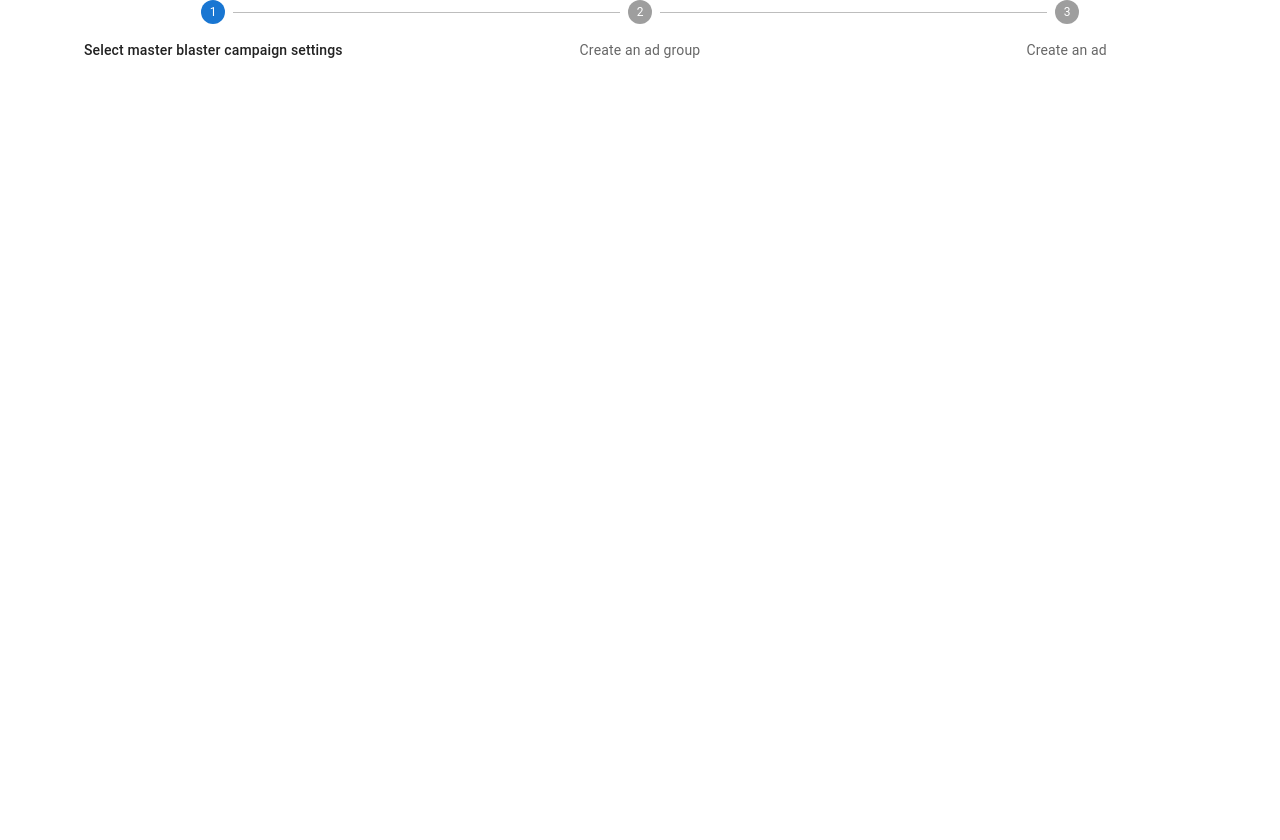
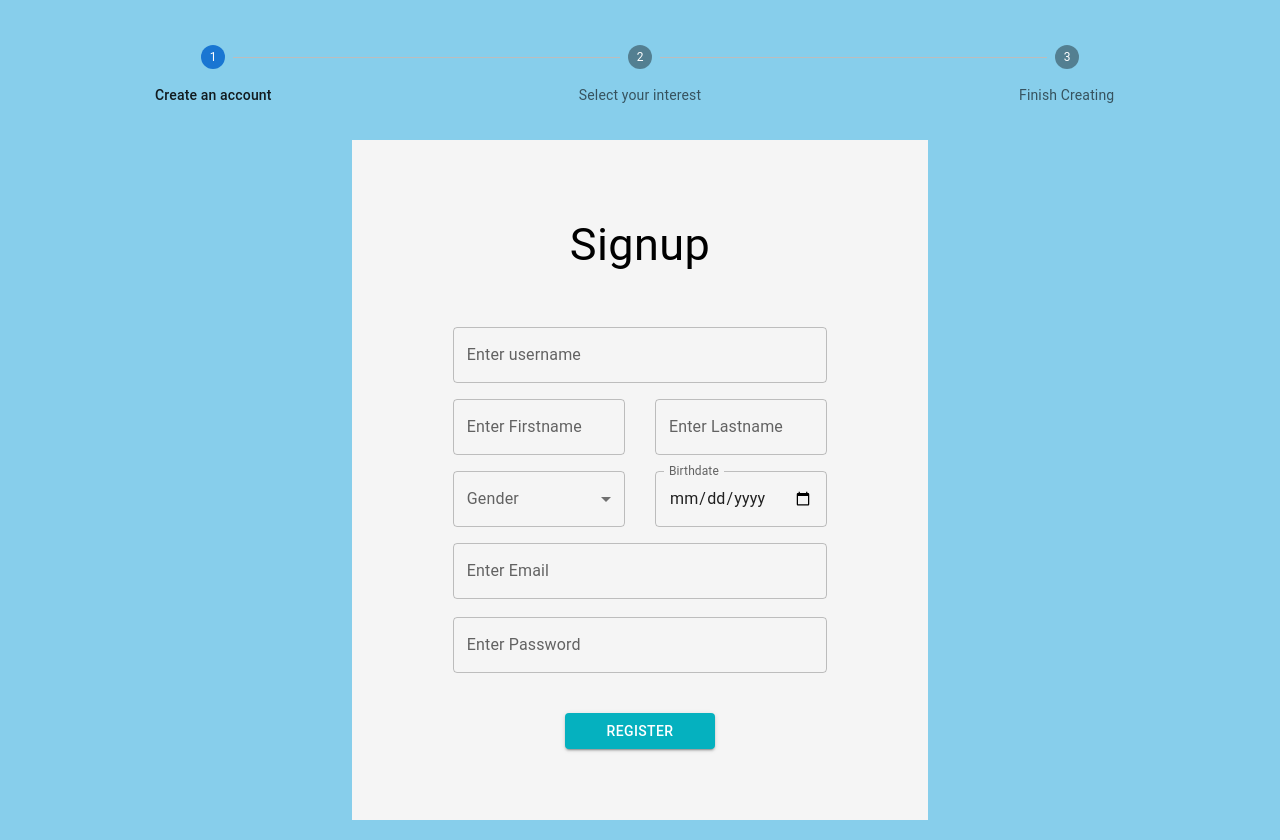
Before and after one commit to Nataquino/pnyx, a React (Create React App) app in the folder pnyx_frontend/: page /signUp in a window 1280 px wide. Before the commit the page ends 800 px from the top, so only its background shows below. Built offline with nearby package versions, Linux system fonts and the light colour scheme.

Commit message:
feat: Signup page and Interest page added
The interest page has no content

```diff
--- a/pnyx_frontend/src/App.js
+++ b/pnyx_frontend/src/App.js
@@ -1,5 +1,5 @@
 import { BrowserRouter as Router, Routes, Route } from "react-router-dom";
-import { LoginPage, SignUpPage } from "./pages";
+import { LoginPage, SignUpPage, InterestPage } from "./pages";
 
 function App() {
   return (
@@ -7,6 +7,7 @@ function App() {
       <Routes>
         <Route path="/" element={<LoginPage />} />
         <Route path="/signUp" element={<SignUpPage />} />
+        <Route path="/interest" element={<InterestPage />} />
       </Routes>
     </Router>
   );
--- /dev/null
+++ b/pnyx_frontend/src/pages/InterestPage.jsx
@@ -0,0 +1,18 @@
+import {
+    Stack,
+    Box,
+    Typography,
+
+  } from "@mui/material";
+import { useState } from "react";
+import * as React from "react";
+import { useNavigate } from "react-router-dom";
+
+const InterestPage = () => {
+    return(
+        <Box>
+            <Typography>Hello</Typography>
+        </Box>
+    );
+}
+export default InterestPage;
--- a/pnyx_frontend/src/pages/LoginPage.jsx
+++ b/pnyx_frontend/src/pages/LoginPage.jsx
@@ -111,7 +111,7 @@ const LoginPage = () => {
               style={{ color: "#05B1BF" }}
             >
               Click here
-            </span>{" "}
+            </span>
           </Typography>
         </Box>
 
--- a/pnyx_frontend/src/pages/SignUpPage.jsx
+++ b/pnyx_frontend/src/pages/SignUpPage.jsx
@@ -1,13 +1,57 @@
-import { Box, Stepper, Step, StepLabel } from "@mui/material";
+import {
+  Stack,
+  Box,
+  Stepper,
+  Step,
+  StepLabel,
+  Container,
+  Typography,
+  TextField,
+  Button,
+  FormControl,
+  InputLabel,
+  Select,
+  MenuItem,
+} from "@mui/material";
+import { useState } from "react";
+import * as React from "react";
+import { useNavigate } from "react-router-dom";
+
+
 
 const SignUpPage = () => {
   const steps = [
-    "Select master blaster campaign settings",
-    "Create an ad group",
-    "Create an ad",
+    "Create an account",
+    "Select your interest",
+    "Finish Creating ",
   ];
+
+  const handleChange = (event) => {
+    setGender(event.target.value);
+  };
+
+
+  const navigate = useNavigate();
+  const [username, setUsername] = useState("");
+  const [firstname, setFname] = useState("");
+  const [lastname, setLname] = useState("");
+  const [gender, setGender] = useState("");
+  const [birthdate, setBirthdate] = useState("");
+  const [email, setEmail] = useState("");
+  const [password, setPassword] = useState("");
+
   return (
-    <Box>
+    <Stack
+      sx={{
+        backgroundColor: "skyblue",
+        height: "105vh",
+      }}
+    >
+      <Box
+        sx={{
+          marginTop: "45px",
+        }}
+      >
         <Stepper activeStep={0} alternativeLabel>
           {steps.map((label) => (
             <Step key={label}>
@@ -16,6 +60,148 @@ const SignUpPage = () => {
           ))}
         </Stepper>
       </Box>
+      <Container
+        sx={{
+          backgroundColor: "#F5F5F5",
+          width: "45vw",
+          height: "85vh",
+          display: "flex",
+          flexDirection: "column",
+          justifyContent: "center",
+          alignItems: "center",
+          marginTop: "35px",
+        }}
+      >
+        <Typography sx={{ fontSize: "45px", marginBottom: 5, marginTop: 8 }}>
+          Signup
+        </Typography>
+        <Container
+          sx={{
+            display: "flex",
+            alignItems: "flex-start", // Align items to the left
+            width: "80%", // Take the full width of the parent container
+            maxWidth: 500, // Set a maximum width for the container
+            padding: 1, // Add padding to the container
+          }}
+        >
+          <TextField
+            label="Enter username"
+            sx={{
+              width: "100%",
+            }}
+            value={username}
+            onChange={(e) => {
+              setUsername(e.target.value);
+            }}
+          />
+        </Container>
+        <Container
+          sx={{
+            display: "flex",
+            alignItems: "flex-start", // Align items to the left
+            width: "80%", // Take the full width of the parent container
+            maxWidth: 500, // Set a maximum width for the container
+            padding: 1, // Add padding to the container
+          }}
+        >
+          <TextField
+          label="Enter Firstname"
+            value={firstname}
+            onChange={(e) => {
+              setFname(e.target.value);
+            }}
+            sx={{ width: "50%" }}
+          />
+          <TextField
+          label="Enter Lastname"
+            value={lastname}
+            onChange={(e) => {
+              setLname(e.target.value);
+            }}
+            sx={{ marginLeft: "30px", width: "50%" }}
+          />
+        </Container>
+        <Container
+          sx={{
+            display: "flex",
+            alignItems: "flex-start", // Align items to the left
+            width: "80%", // Take the full width of the parent container
+            maxWidth: 500, // Set a maximum width for the container
+            padding: 1, // Add padding to the container,
+          }}
+        >
+          <FormControl sx={{ width: "50%" }}>
+            <InputLabel id="select-gender">Gender</InputLabel>
+            <Select
+              labelId="select-gender"
+              id="select"
+              value={gender}
+              label="gender"
+              onChange={handleChange}
+            >
+              <MenuItem value={"Male"}>Male</MenuItem>
+              <MenuItem value={"Female"}>Female</MenuItem>
+            </Select>
+          </FormControl>
+          <TextField
+          label="Birthdate"
+            value={birthdate}
+            onChange={(e) => {
+              setBirthdate(e.target.value);
+            }}
+            InputLabelProps={{ shrink: true}}
+            type="date"
+
+            sx={{ marginLeft: "30px", width: "50%" }}
+          />
+        </Container>
+        <Container
+          sx={{
+            display: "flex",
+            flexDirection: "column",
+            alignItems: "flex-start", // Align items to the left
+            width: "80%", // Take the full width of the parent container
+            maxWidth: 500, // Set a maximum width for the container
+            padding: 1,
+          }}
+        >
+          <TextField
+          label="Enter Email"
+            sx={{
+              width: "100%",
+            }}
+            value={email}
+            onChange={(e) => {
+              setEmail(e.target.value);
+            }}
+          />
+          <TextField
+          label="Enter Password"
+            sx={{
+              width: "100%",
+              marginTop: "18px",
+            }}
+            value={password}
+            onChange={(e) => {
+              setPassword(e.target.value);
+            }}
+            type="password"
+          />
+        </Container>
+        <Button
+          variant="contained"
+          sx={{
+            marginTop: 4,
+            backgroundColor: "#05B1BF",
+            width: 150,
+            marginBottom: 8,
+          }}
+          onClick={() => navigate("/interest")}
+        >
+          Register
+        </Button>
+      </Container>
+    </Stack>
   );
 };
 
--- a/pnyx_frontend/src/pages/index.js
+++ b/pnyx_frontend/src/pages/index.js
@@ -1,2 +1,3 @@
 export {default as LoginPage} from './LoginPage';
 export {default as SignUpPage} from './SignUpPage';
+export {default as InterestPage} from './InterestPage';
```
Lines whose indentation alone changed are shown as unchanged.
